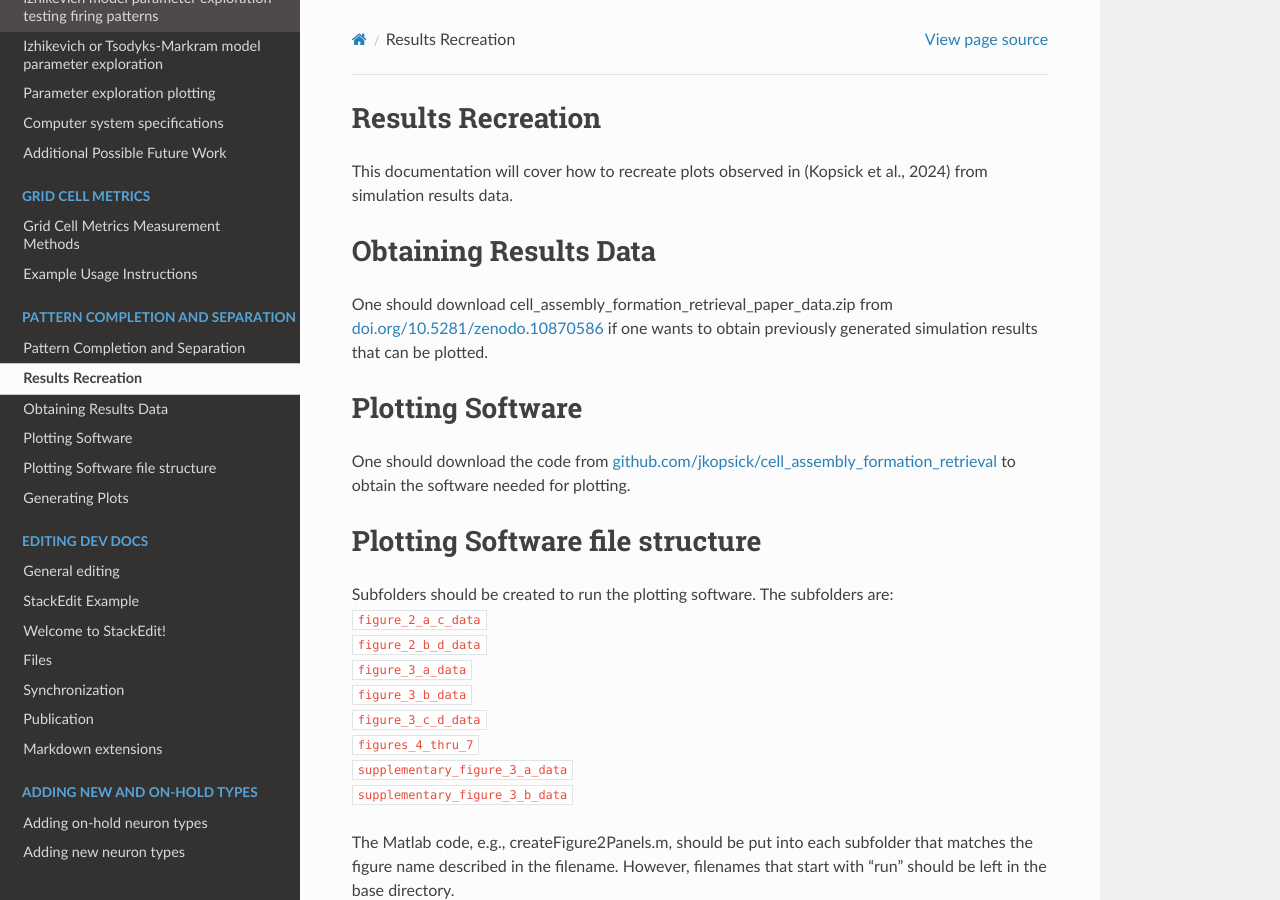
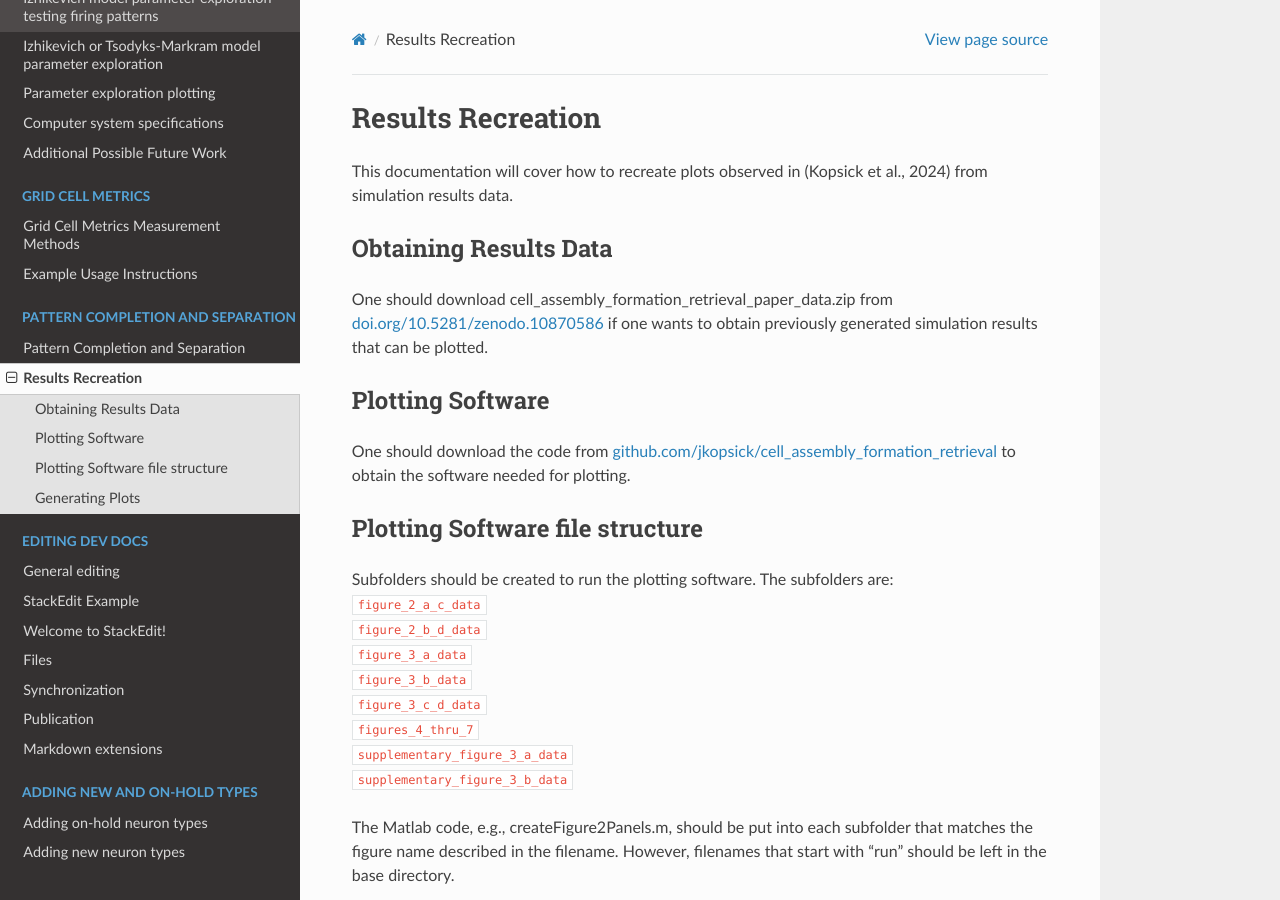
Before and after one commit to Hippocampome-Org/hco_dev_docs, a Sphinx documentation site: the page built from docs/pattern_comp_sep/results_recreation.md, in a window 1280 px wide and 900 px high. Built offline with Sphinx 7.4.7 and the Read the Docs theme 3.1.0, drawn with Linux system fonts in a browser that asks for light colours.

```diff
--- a/docs/pattern_comp_sep/results_recreation.md
+++ b/docs/pattern_comp_sep/results_recreation.md
@@ -3,15 +3,15 @@ Results Recreation
 
 This documentation will cover how to recreate plots observed in (Kopsick et al., 2024) from simulation results data.
 
-# Obtaining Results Data
+## Obtaining Results Data
 
 One should download cell_assembly_formation_retrieval_paper_data.zip from [doi.org/10.5281/zenodo.10870586](doi.org/10.5281/zenodo.10870586) if one wants to obtain previously generated simulation results that can be plotted.
 
-# Plotting Software
+## Plotting Software
 
 One should download the code from [github.com/jkopsick/cell_assembly_formation_retrieval](github.com/jkopsick/cell_assembly_formation_retrieval) to obtain the software needed for plotting.
 
-# Plotting Software file structure
+## Plotting Software file structure
 
 Subfolders should be created to run the plotting software. The subfolders are:
 <br>`figure_2_a_c_data`
@@ -35,15 +35,13 @@ Certain subfolders should have results directories that simulation results files
 
 Each results folder should have the data from the corresponding folder name on Zenodo copied into it. The subfolder figure_3_b_data does not need a results folder but should have the data files network65p_assem275_divnorm.dat, pc_input_pat_1.csv, pc_input_pat_2.csv, and pc_input_pat_3.csv placed into it.
 
-# Generating Plots
+## Generating Plots
 
-One should run CARLsim Offline Analysis Toolkit (OAT) initialization code to load libraries used in the plotting process. This is typically included in CARLsim projects. An example initialization file, initOAT.m, contains a single line:
-<br>`addpath('path_to_carlsim/tools/offline_analysis_toolbox')`
-where path_to_carlsim is the path to CARLsim source code. CARLsim4's OAT code has been tested to work with the results files stored on Zenodo but CARLsim6's OAT code may work as well.
+One should run CARLsim Offline Analysis Toolkit (OAT) initialization code to load libraries used in the plotting process. This is typically included in CARLsim projects. An example initialization file, initOAT.m, contains a single line: `addpath('path_to_carlsim/tools/offline_analysis_toolbox')` where path_to_carlsim is the path to CARLsim source code. CARLsim4's OAT code has been tested to work with the results files stored on Zenodo but CARLsim6's OAT code may work as well.
 
 The Matlab "run" code in the base directory should be used to create the plots. Specifically, the files that should be used are:
 <br>`runFigure2Creation.m`
 <br>`runFigure3Creation.m`
 <br>`runSupplementaryFigure1Creation.m`
 <br>`runSupplementaryFigure3Creation.m`
-Running each of those files in Matlab will create the results plots that can be compared to the corresponding figure number in (Kopsick et al., 2024).
+<br>Running each of those files in Matlab will create the results plots that can be compared to the corresponding figure number in (Kopsick et al., 2024).
```
Also changed, not shown: docs/pattern_comp_sep/simulation_run.md (+2 -0 lines).
